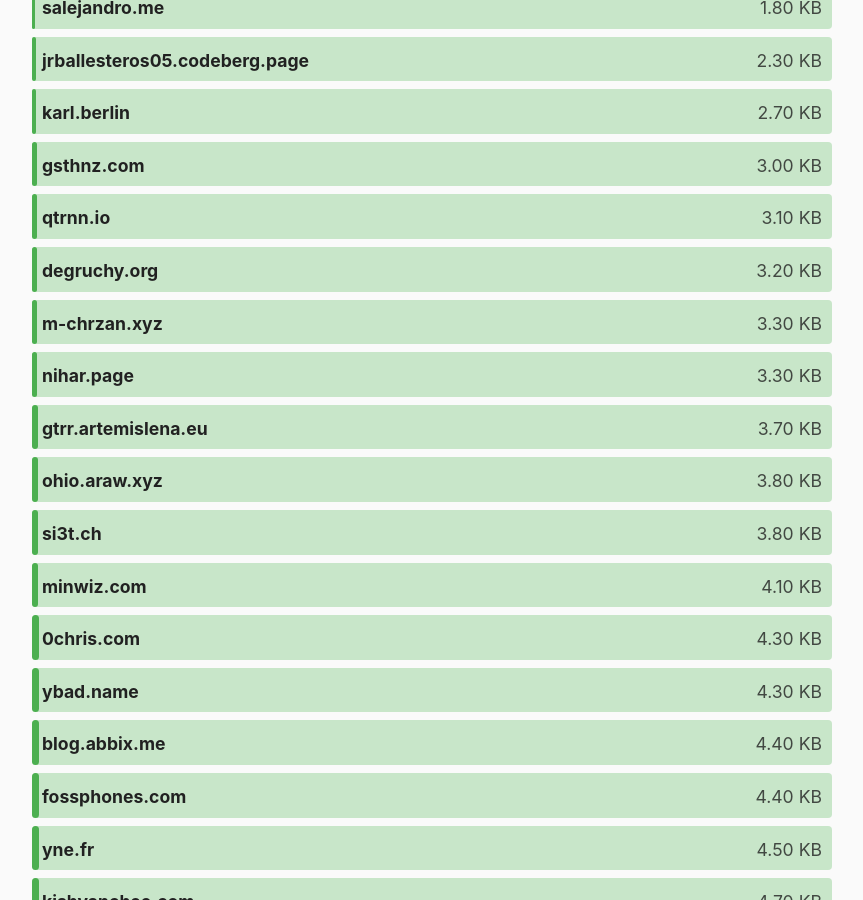
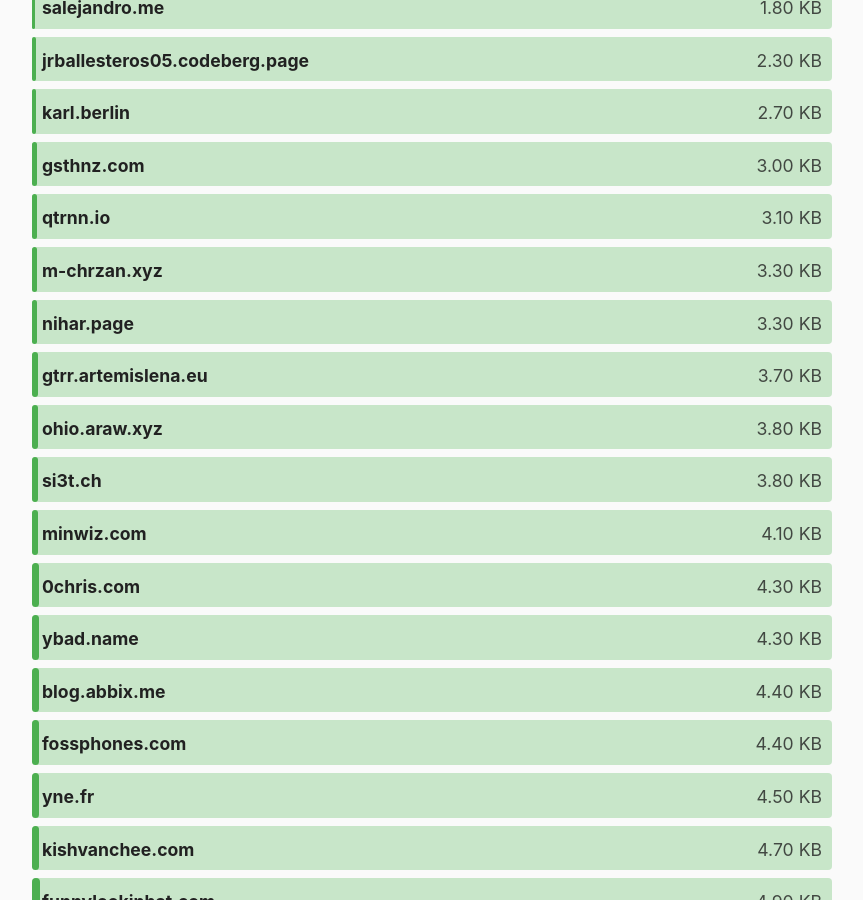
Before and after one commit to kevquirk/512kb.club, a Jekyll site: the page built from index.md, in a window 1280 px wide and 900 px high, scrolled down 1218 px. Shown: the whole window, without its empty margins (208-1071 px from the left). Built offline with Jekyll 4.4.1, drawn with Linux system fonts in a browser that asks for light colours.

Commit message:
Remove degruchy.org
https://gtmetrix.com/reports/degruchy.org/5pTEoGHm/

```diff
--- a/_data/sites.yml
+++ b/_data/sites.yml
@@ -337,11 +337,6 @@
   url: https://decentnet.github.io/
   size: 31.2
   last_checked: 2021-05-23
-
-- domain: degruchy.org
-  url: https://degruchy.org/
-  size: 3.2
-  last_checked: 2021-05-18
 
 - domain: dejalavidavolar.org
   url: https://dejalavidavolar.org/
```
